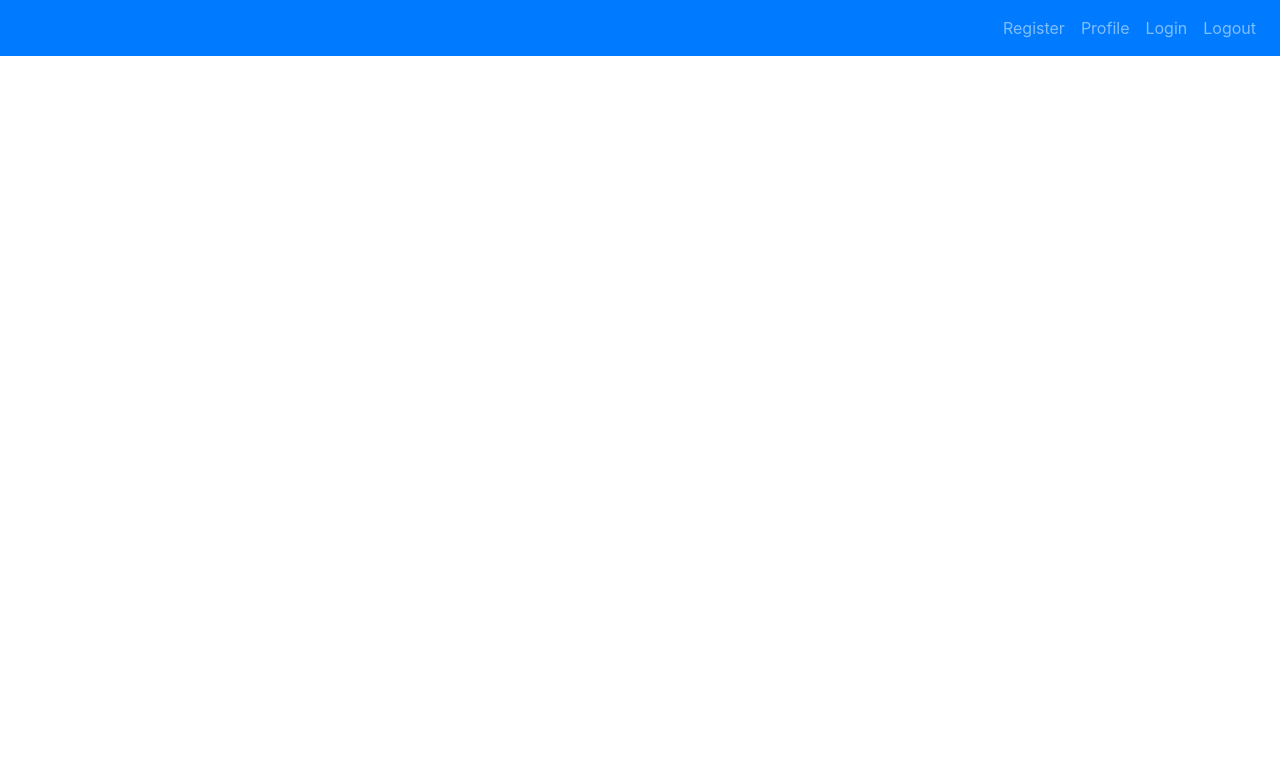
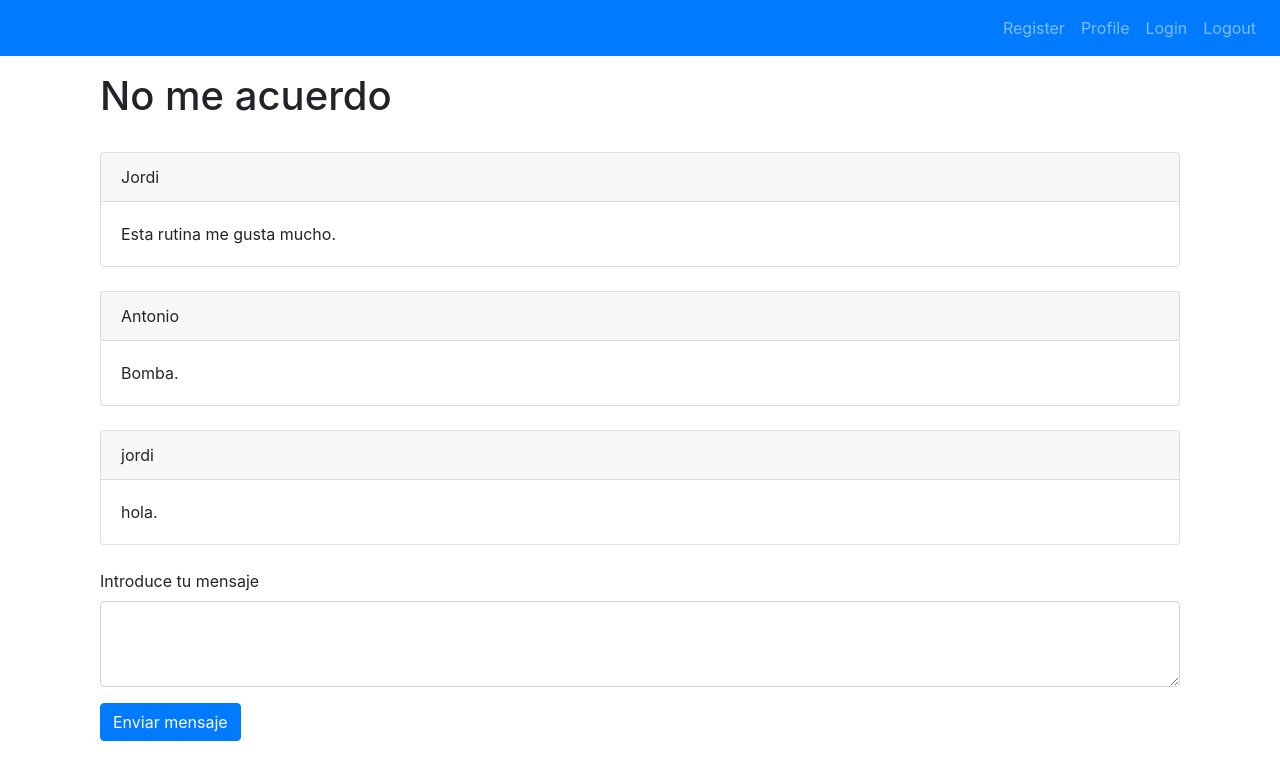
Before and after one commit to jordi2326/WebAppFibrados, an Angular app: page /mensages/1 in a window 1280 px wide. Shown: the top 780 px of the page. Built offline with nearby package versions, Linux system fonts and the light colour scheme.

Commit message:
Afegir comentari

```diff
--- a/src/app/app-routing.module.ts
+++ b/src/app/app-routing.module.ts
@@ -1,10 +1,12 @@
 import { NgModule } from '@angular/core';
-import { Routes, RouterModule } from '@angular/router';
+import { Routes, RouterModule, CanActivate } from '@angular/router';
 import { HomeComponent } from './components/home/home.component';
 import { LoginComponent } from 'src/app/components/users/login/login.component';
 import { RegisterComponent } from 'src/app/components/users/register/register.component';
 import { ProfileComponent } from 'src/app/components/users/profile/profile.component';
 import { Page404Component } from './components/page404/page404.component';
+import { MensagesComponent } from './components/mensages/mensages.component';
+
 import { HttpClientModule} from '@angular/common/http';
 import { AuthService } from './services/auth.service';
 
@@ -14,6 +16,7 @@ const routes: Routes = [
   { path: 'home', component: HomeComponent },
   { path: 'user/register', component: RegisterComponent },
   { path: 'user/profile', component: ProfileComponent },
+  { path: 'mensages/:id', component: MensagesComponent },
   { path: '**', component: Page404Component }
 ];
 
--- a/src/app/components/home/home.component.html
+++ b/src/app/components/home/home.component.html
@@ -1,7 +1,36 @@
 <section id="home" class="mb-5 mt-5">
-    <br>
-    <br>
-    <br>
-    <p>Login Completo :) </p>
+<br>
+<h1>FORO</h1>
+<br>
+<br>
+    <div class="table-responsive">
+      <!--Table-->
+      <table class="table table-striped"  >
 
+        <!--Table head-->
+        <thead>
+          <tr>
+            <th>Titulo</th>
+            <th>Autor</th>
+
+          </tr>
+        </thead>
+        <!--Table head-->
+
+        <!--Table body-->
+        <tbody *ngFor="let X of Temas">
+          <tr>
+            <td routerLink="/mensages/{{X.id}}">{{X.titulo}}</td>
+            <td>{{X.autor}}</td>
+
+          </tr>
+
+
+        </tbody>
+        <!--Table body-->
+
+      </table>
+
+      <!--Table-->
+    </div>
   </section>
--- a/src/app/components/home/home.component.ts
+++ b/src/app/components/home/home.component.ts
@@ -6,8 +6,12 @@ import { Component, OnInit } from '@angular/core';
   styleUrls: ['./home.component.css']
 })
 export class HomeComponent implements OnInit {
+  Temas =[{titulo :'Como mejorar mi rendimiento' , autor:'Jordi' , id:"1" },
+        {titulo:'Como mejorar mi resistencia', autor :'BombaNavarro',id:"2"},
+        {titulo:'Gimnasios low cost Barcelona' , autor:'Andres',id:"3"} ]
 
-  constructor() { }
+  constructor() {
+  }
 
   ngOnInit(): void {
   }
--- /dev/null
+++ b/src/app/components/mensages/mensages.component.html
@@ -0,0 +1,29 @@
+<br>
+<br>
+<br>
+<div  class="container-sm">
+<h1>{{mensage.titulo}}</h1>
+</div>
+<br>
+
+<div *ngFor="let aux of mensage.body" class="container-sm">
+    <div class="card">
+        <div class="card-header">
+            {{aux.name}}
+        </div>
+        <div class="card-body">
+          <p class="card-text">{{aux.text}}.</p>
+        </div>
+      </div>
+      <br>
+</div>
+<div class="container-sm">
+<form (submit)="addMensajes($event)">
+    <div class="form-group">
+      <label for="exampleFormControlTextarea1">Introduce tu mensaje </label>
+      <textarea class="form-control" id="texto" rows="3"></textarea>
+    </div>
+    <button type="submit" class="btn btn-primary mb-2">Enviar mensaje</button>
+
+  </form>
+</div>
--- /dev/null
+++ b/src/app/components/mensages/mensages.component.ts
@@ -0,0 +1,35 @@
+import { Component, OnInit } from '@angular/core';
+import { ActivatedRoute, Params } from '@angular/router';
+import { Router} from "@angular/router";
+import { VariablesglobalesService } from '../../services/variablesglobales.service';
+
+@Component({
+  selector: 'app-mensages',
+  templateUrl: './mensages.component.html',
+  styleUrls: ['./mensages.component.css']
+})
+export class MensagesComponent implements OnInit {
+  titulo = "casa";
+  mensage = VariablesglobalesService.mensages;
+  constructor(private route: ActivatedRoute) { }
+
+
+  ngOnInit(): void {
+    const id = this.route.snapshot.params['id'];
+    if (id == 1){
+      console.log(VariablesglobalesService.casa)
+
+    }
+    this.mensage.body.push({name :'jordi' , text :'hola' });
+  }
+  addMensajes(event){
+    event.preventDefault()
+    const target = event.target
+    const text =target.querySelector('#texto').value
+    console.log(text)
+    this.mensage.body.push({name :'jordi' , text :text });
+
+
+
+  }
+}
--- a/src/app/components/users/login/login.component.ts
+++ b/src/app/components/users/login/login.component.ts
@@ -1,6 +1,7 @@
 import { Component, OnInit } from '@angular/core';
 import { AuthService } from '../../../services/auth.service';
 import { Router} from "@angular/router";
+import { VariablesglobalesService } from '../../../services/variablesglobales.service';
 
 import { HttpClientModule} from '@angular/common/http';
 
--- /dev/null
+++ b/src/app/services/variablesglobales.service.ts
@@ -0,0 +1,16 @@
+import { Injectable } from '@angular/core';
+
+@Injectable()
+export class VariablesglobalesService {
+   token:string ;
+   users: any[] = [];
+    public  static mensages = {titulo :'No me acuerdo', body : [{name :'Jordi' , text:'Esta rutina me gusta mucho' },{name:'Antonio', text : 'Bomba'}] };
+   public static  casa : string = "hola";
+    constructor() { }
+
+  settoken(token){
+    this.token = token ;
+  }
+
+
+}
```
Also changed, not shown: src/app/app.module.ts (+7 -2 lines), src/app/components/mensages/mensages.component.css (added), 2 other files (tests, documents, lock files or other folders).
